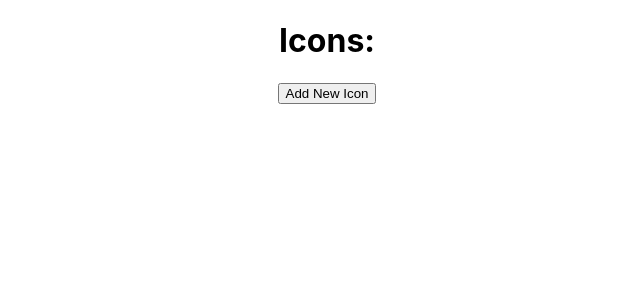
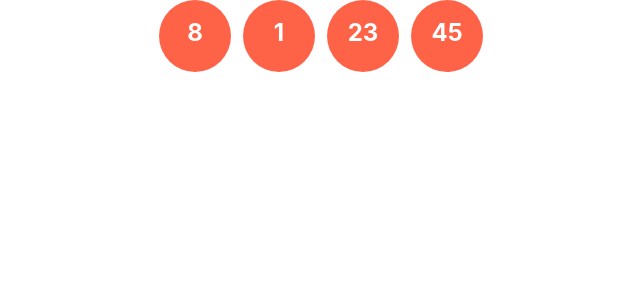
Before and after one commit to NightmanCZ90/Modern-React-Bootcamp, a React (Create React App) app in the folder 08_State_Patterns/state_patterns/: page / in a window 1280 px wide. Shown: the top 300 px of the page, without its empty margins (313-953 px from the left). Built offline with nearby package versions, Linux system fonts and the light colour scheme; the HTML template or start-up script is replaced by a standard one.

Commit message:
Lottory Ball component

```diff
--- a/08_State_Patterns/state_patterns/src/App.js
+++ b/08_State_Patterns/state_patterns/src/App.js
@@ -3,11 +3,15 @@ import logo from './logo.svg';
 import './App.css';
 import ScoreKeeper from './ScoreKeeper';
 import IconList from './IconList';
+import Ball from './Ball';
 
 function App() {
   return (
     <div className="App">
-      <IconList />
+      <Ball num={8} />
+      <Ball num={1} />
+      <Ball num={23} />
+      <Ball num={45} />
     </div>
   );
 }
--- /dev/null
+++ b/08_State_Patterns/state_patterns/src/Ball.css
@@ -0,0 +1,13 @@
+.Ball {
+  background-color: tomato;
+  border-radius: 50%;
+  color: white;
+  display: inline-block;
+  width: 3em;
+  height: 2.25em;
+  padding-top: 0.75em;
+  text-align: center;
+  margin-right: 0.5em;
+  font-weight: bold;
+  font-size: 1.5em;
+}
--- /dev/null
+++ b/08_State_Patterns/state_patterns/src/Ball.js
@@ -0,0 +1,14 @@
+import React, { Component } from 'react'
+import './Ball.css'
+
+class Ball extends Component {
+  render(){
+    return (
+      <div className="Ball">
+        {this.props.num}
+      </div>
+    )
+  }
+}
+
+export default Ball;
```
